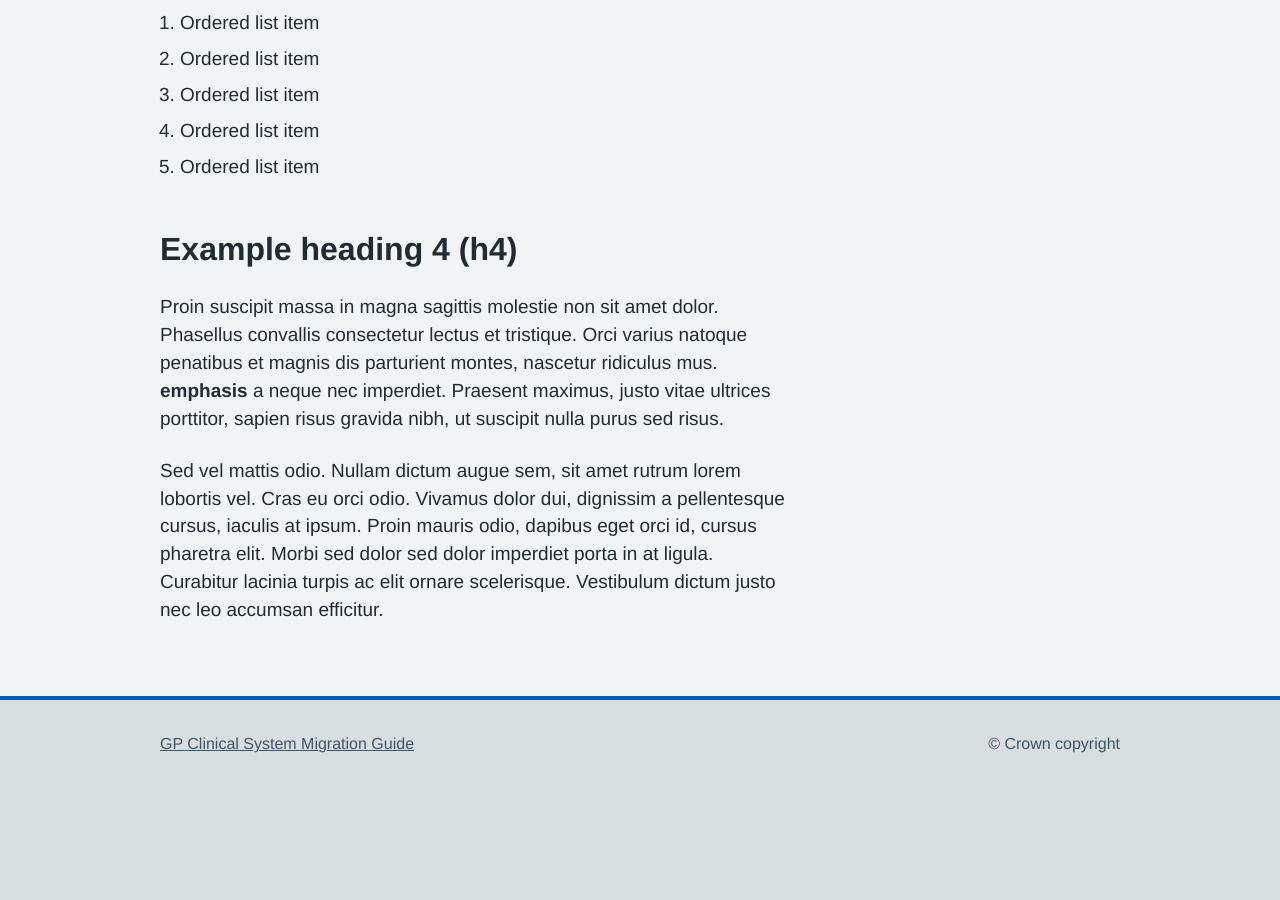
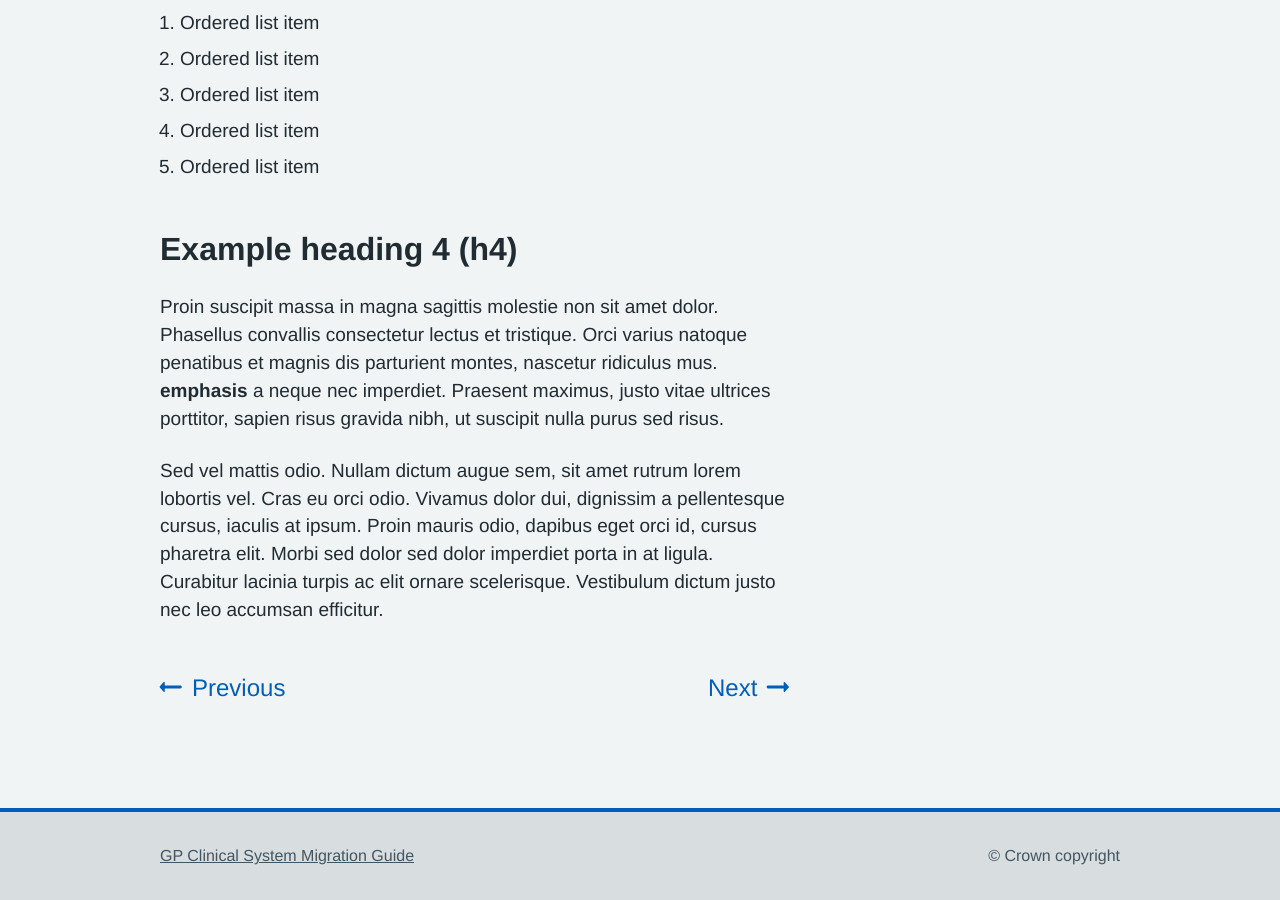
Before and after one commit to nhsconnect/prm-practice-migration, a Jekyll site: the page built from guide/02-technical-survey.md, in a window 1280 px wide and 900 px high, scrolled down 1228 px. Built offline with Jekyll 4.4.1, drawn with Linux system fonts in a browser that asks for light colours; some web fonts are replaced; before the commit the page ends 2016 px from its top, so only the background shows below that.

Commit message:
Add pagination previous/next component at the bottom of content page.

```diff
--- /dev/null
+++ b/_includes/previous_next.html
@@ -0,0 +1,28 @@
+<nav class="nhsuk-pagination" role="navigation" aria-label="Pagination">
+        <ul class="nhsuk-list nhsuk-pagination__list">
+          {% if page.previouspage %}
+          <li class="nhsuk-pagination-item--previous">
+            <a class="nhsuk-pagination__link nhsuk-pagination__link--prev" href="{{ page.previouspage | relative_url }}">
+              <span class="nhsuk-pagination__title">Previous</span>
+              <span class="nhsuk-u-visually-hidden">:</span>
+              <span class="nhsuk-pagination__page"> {{ previouspage.title }}</span>
+              <svg class="nhsuk-icon nhsuk-icon__arrow-left" xmlns="http://www.w3.org/2000/svg" viewBox="0 0 24 24" aria-hidden="true">
+                <path d="M4.1 12.3l2.7 3c.2.2.5.2.7 0 .1-.1.1-.2.1-.3v-2h11c.6 0 1-.4 1-1s-.4-1-1-1h-11V9c0-.2-.1-.4-.3-.5h-.2c-.1 0-.3.1-.4.2l-2.7 3c0 .2 0 .4.1.6z"></path>
+              </svg>
+            </a>
+          </li>
+          {% endif %}
+          {% if page.nextpage %}
+          <li class="nhsuk-pagination-item--next">
+            <a class="nhsuk-pagination__link nhsuk-pagination__link--next" href="{{ page.nextpage | relative_url }}">
+              <span class="nhsuk-pagination__title">Next</span>
+              <span class="nhsuk-u-visually-hidden">:</span>
+              <span class="nhsuk-pagination__page">{{ nextpage.title }}</span>
+              <svg class="nhsuk-icon nhsuk-icon__arrow-right" xmlns="http://www.w3.org/2000/svg" viewBox="0 0 24 24" aria-hidden="true">
+                <path d="M19.6 11.66l-2.73-3A.51.51 0 0 0 16 9v2H5a1 1 0 0 0 0 2h11v2a.5.5 0 0 0 .32.46.39.39 0 0 0 .18 0 .52.52 0 0 0 .37-.16l2.73-3a.5.5 0 0 0 0-.64z"></path>
+              </svg>
+            </a>
+          </li>
+          {% endif %}
+        </ul>
+</nav>
--- a/_layouts/default.html
+++ b/_layouts/default.html
@@ -4,7 +4,6 @@
   {%- include head.html -%}
 
   <body>
-
     {%- include header.html -%}
     <main class="nhsuk-width-container">
         <div class="nhsuk-main-wrapper" id="maincontent" aria-label="Content">
--- a/_layouts/page.html
+++ b/_layouts/page.html
@@ -18,4 +18,6 @@ layout: default
     {{ content }}
   </div>
 
+  {%- include previous_next.html -%}
+
 </article>
--- a/_layouts/page_with_sidebar.html
+++ b/_layouts/page_with_sidebar.html
@@ -18,6 +18,8 @@ layout: default
     {{ content }}
   </div>
 
+  {%- include previous_next.html -%}
+
 </article>
 
 <section class="nhsuk-grid-column-one-third">
```
